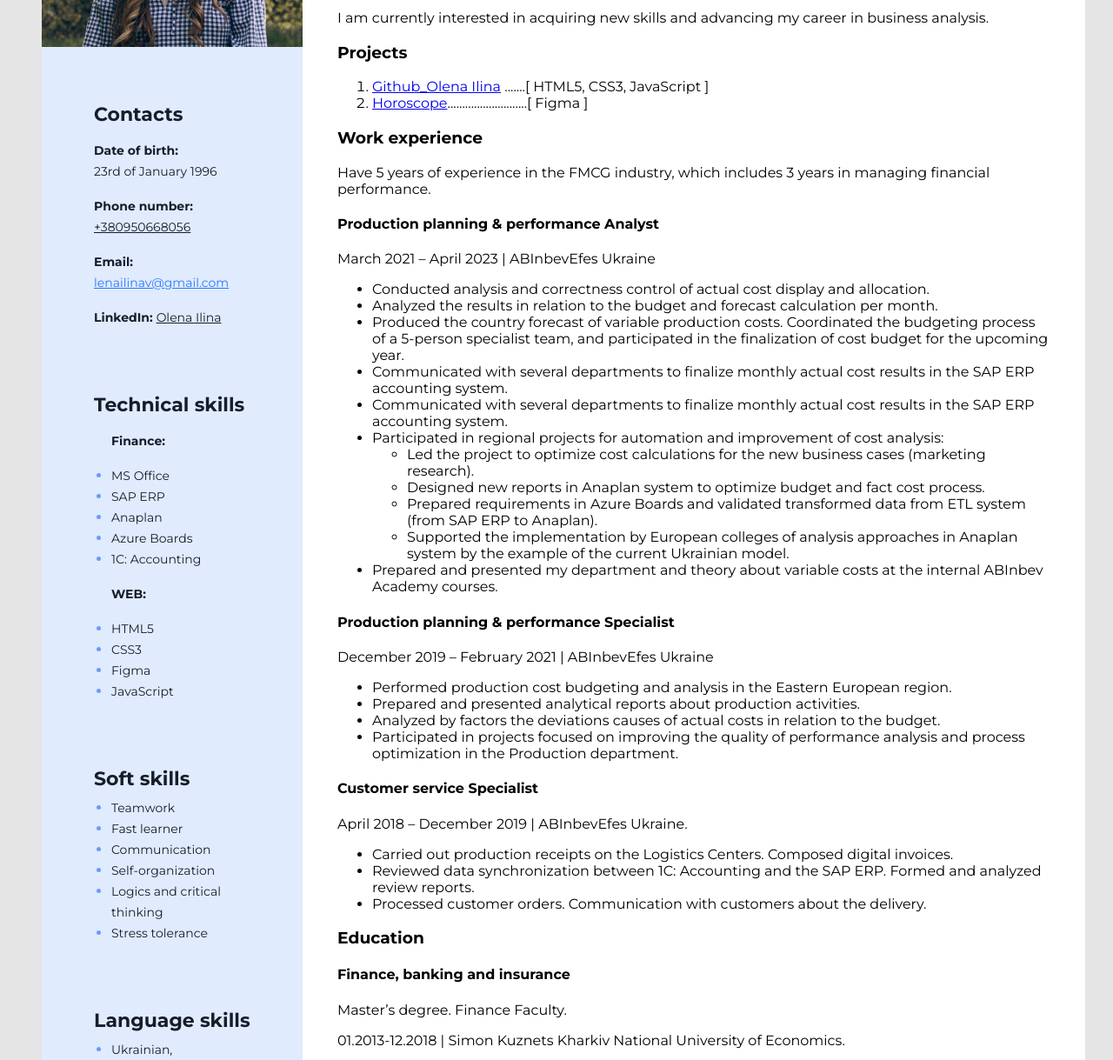
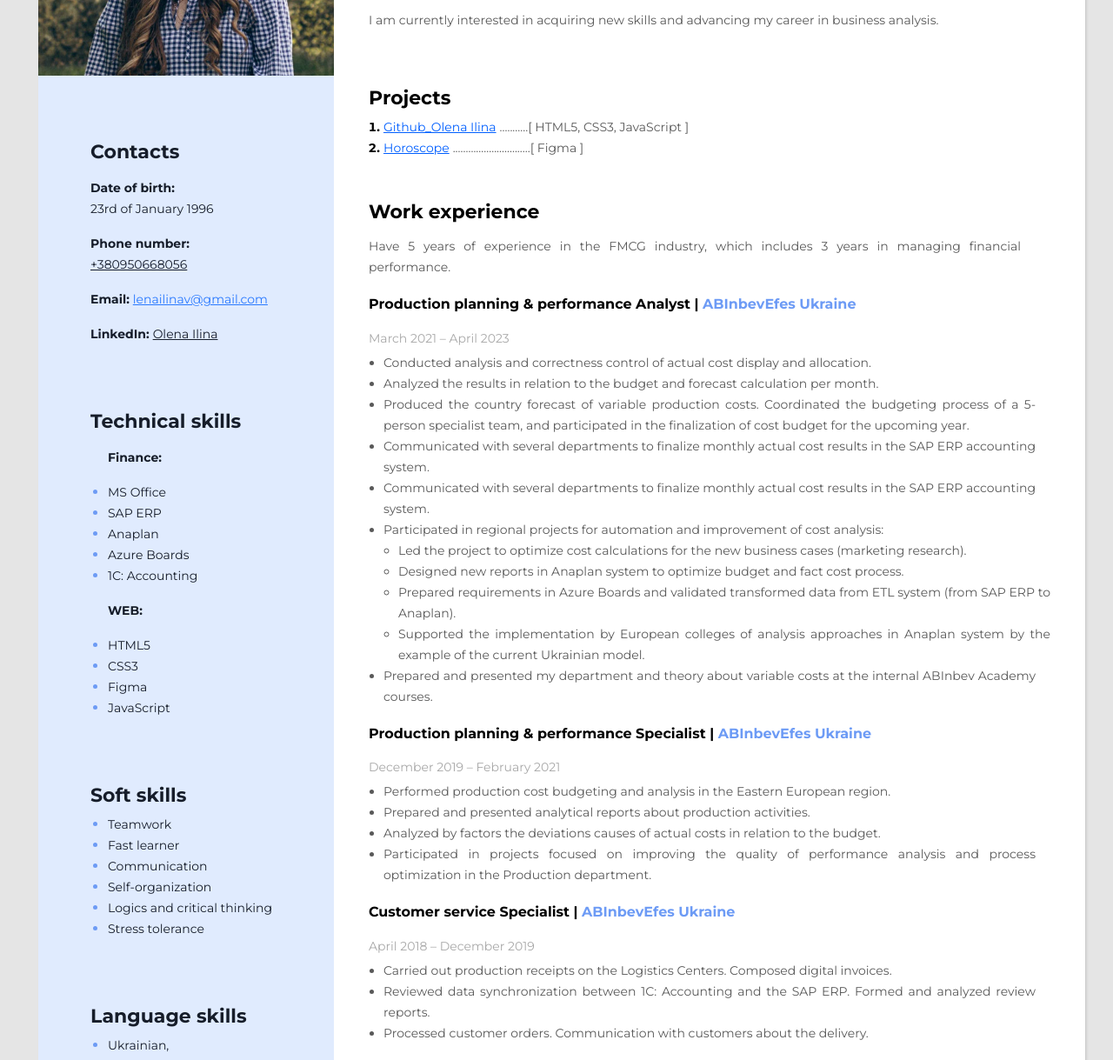
Before and after one commit to OlenaIlinaV/cv, a plain HTML site: page index.html in a window 1280 px wide. Shown: the part 281-1500 px from the top of the page at 87% size. Drawn offline with Linux system fonts and the light colour scheme.

Commit message:
Add files via upload

```diff
--- a/css/style.css
+++ b/css/style.css
@@ -11,6 +11,7 @@ body{
     background-color:white;
     width: 1200px;
     margin: 0 auto;
+    box-shadow: 0px 4px 4px 0px rgba(0, 0, 0, 0.25);
 }
 
 /* Main content */
@@ -18,28 +19,150 @@ body{
     padding: 40px;
 }
 
+.main_content_title {
+    color: #000;
+    font-size: 22px;
+    font-style: normal;
+    font-weight: 700;
+    line-height: 27px;
+    margin: 0 0 8px 0;
+    }
+
 /* About me */
 .my_profession{
-    margin-bottom: 30px;
+color: #000;
+font-size: 14px;
+font-style: normal;
+font-weight: 700;
+line-height: 17px;
+margin: 0 0 18px 0;
 }
-h2{
-    font-size: 20px;
+
+.my_name {
+    color: #000;
+    font-size: 45px;
+    font-style: normal;
+    font-weight: 700;
+    line-height: 55px;
+    margin: 0 0 28px 0;
+}
+
+.my_description,
+.my_description_2 {
+color: #595959;
+font-size: 14px;
+font-style: normal;
+font-weight: 400;
+line-height: 24px;
+width: 750px;
+text-align: justify;
+}
+
+.about_me_container {
+margin-bottom: 64px;
+}
+
+/* Projects */
+
+.project-item {
+color: #000;
+font-size: 14px;
+font-style: normal;
+font-weight: 700;
+line-height: 24px;
+}
+
+.project_list {
+padding: 0 0 0 17px;
+margin: 0;
+}
+
+.projects_container {
+margin-bottom: 48px;
+}
+
+.project-item-deskr {
+color: #595959;
+font-size: 14px;
+font-style: normal;
+font-weight: 400;
+line-height: 24px;
+}
+
+.project-item-link {
+color: #005FFF;
+font-size: 14px;
+font-style: normal;
+font-weight: 400;
+line-height: 24px;
+text-decoration-line: underline;
+}
+
+/* Work experience */
+
+.work_experience_container {
+margin-bottom: 44px;
+}
+
+.work_experience_position {
+color: #000;
+font-size: 16px;
+font-style: normal;
+font-weight: 700;
+line-height: 20px;
+margin: o;
+}
+
+.work_experience_place {
+    margin-bottom: 16px;
+}
+.work_experience_company {
+color: #6D9BF5;
+font-size: 16px;
+font-style: normal;
+font-weight: 700;
+line-height: normal;
+}
+
+.work_period {
+color: #A8A8A8;
+font-size: 14px;
+font-style: normal;
+font-weight: 400;
+line-height: 15px;
+margin: 12px 0 8px 0;
+}
+
+.work_duties {
+color: #595959;
+font-size: 14px;
+font-style: normal;
+font-weight: 400;
+line-height: 24px;
+width: 750px;
+}
+
+.work_duties_list {
+    text-align: justify;
+    padding: 0 0 0 17px;
+    margin: 0;
 }
 
 /* Sidebar */
 .sidebar{
     background-color: #E0EBFE;
-    width: 370px
+    width: 340px
 }
 .my_photo{
-    margin-top: 40px;
+    margin: 40px 0 0 0;
+    padding: 0;
 }
 
 .contacts_container,
 .tech_skills_container,
 .soft_skills_container,
 .language_skills_container{
-    margin: 60px 60px 75px 60px;
+    margin: 70px 60px 75px 60px;
 }
 
 .sidebar_title {
--- a/index.html
+++ b/index.html
@@ -11,7 +11,7 @@
       rel="stylesheet"
     />
 
-    <title>📜 My resume 📜</title>
+    <title>My resume</title>
     <link rel="stylesheet" href="./css/style.css" />
   </head>
   <body>
@@ -20,144 +20,175 @@
       <!-- Main content -->
       <div class="main_content">
         <!-- About me -->
-        <div>
+        <div class="about_me_container">
           <h2 class="my_profession">Business analyst</h2>
-          <h1>Olena Ilina</h1>
+          <h1 class="my_name">Olena Ilina</h1>
 
-          <p>
+          <p class="my_description">
             A challenging and career-oriented position to utilize my experience and analytical
             skills and that provides opportunities for advancement. As a high-quality service-driven
             person, I aim to contribute competent analytics and first-class results in a dynamic
             company.
           </p>
-          <p>
+          <p class="my_description_2">
             I am currently interested in acquiring new skills and advancing my career in business
             analysis.
           </p>
         </div>
 
         <!-- My project -->
-        <div>
-          <h3>Projects</h3>
-          <ol>
+        <div class="projects_container">
+          <h3 class="main_content_title">Projects</h3>
+          <ol class="project_list">
             <li class="project-item">
-              <a href="https://github.com/OlenaIlinaV">Github_Olena Ilina</a>
-              .......[ HTML5, CSS3, JavaScript ]
+              <a href="https://github.com/OlenaIlinaV" class="project-item-link"
+                >Github_Olena Ilina</a
+              >
+              <span class="project-item-deskr">...........[ HTML5, CSS3, JavaScript ]</span>
             </li>
-            <li>
+            <li class="project-item">
               <a
                 href="https://www.figma.com/file/p0hwIIrZwKsJkFkjqYFElP/GO-IT_Ilina-Olena?type=design&node-id=0%3A1&mode=design&t=gyiPNSvxswacGn61-1"
+                class="project-item-link"
                 >Horoscope</a
-              >...........................[ Figma ]
+              >
+              <span class="project-item-deskr">..............................[ Figma ]</span>
             </li>
           </ol>
         </div>
         <!-- Work experience  -->
-        <div>
-          <h3>Work experience</h3>
-          Have 5 years of experience in the FMCG industry, which includes 3 years in managing
-          financial performance.
+        <div class="work_experience_container">
+          <h3 class="main_content_title">Work experience</h3>
+          <p class="my_description_2">
+            Have 5 years of experience in the FMCG industry, which includes 3 years in managing
+            financial performance.
+          </p>
           <!-- Work 1 -->
-          <div>
-            <h4>Production planning & performance Analyst</h4>
-            <p>March 2021 – April 2023 | ABInbevEfes Ukraine</p>
-            <ul type="disc">
-              <li>
+          <div class="work_experience_place">
+            <h4 class="work_experience_position">
+              Production planning & performance Analyst |
+              <span class="work_experience_company">ABInbevEfes Ukraine</span>
+            </h4>
+            <p class="work_period">March 2021 – April 2023</p>
+            <ul type="disc" class="work_duties_list">
+              <li class="work_duties">
                 Conducted analysis and correctness control of actual cost display and allocation.
               </li>
-              <li>
+              <li class="work_duties">
                 Analyzed the results in relation to the budget and forecast calculation per month.
               </li>
-              <li>
+              <li class="work_duties">
                 Produced the country forecast of variable production costs. Coordinated the
                 budgeting process of a 5-person specialist team, and participated in the
                 finalization of cost budget for the upcoming year.
               </li>
-              <li>
+              <li class="work_duties">
                 Communicated with several departments to finalize monthly actual cost results in the
                 SAP ERP accounting system.
               </li>
-              <li>
+              <li class="work_duties">
                 Communicated with several departments to finalize monthly actual cost results in the
                 SAP ERP accounting system.
               </li>
-              <li>
+              <li class="work_duties">
                 Participated in regional projects for automation and improvement of cost analysis:
               </li>
 
-              <ul type="circle">
-                <li>
+              <ul type="circle" class="work_duties_list">
+                <li class="work_duties">
                   Led the project to optimize cost calculations for the new business cases
                   (marketing research).
                 </li>
 
-                <li>
+                <li class="work_duties">
                   Designed new reports in Anaplan system to optimize budget and fact cost process.
                 </li>
 
-                <li>
+                <li class="work_duties">
                   Prepared requirements in Azure Boards and validated transformed data from ETL
                   system (from SAP ERP to Anaplan).
                 </li>
 
-                <li>
+                <li class="work_duties">
                   Supported the implementation by European colleges of analysis approaches in
                   Anaplan system by the example of the current Ukrainian model.
                 </li>
               </ul>
-              <li>
+              <li class="work_duties">
                 Prepared and presented my department and theory about variable costs at the internal
                 ABInbev Academy courses.
               </li>
             </ul>
           </div>
           <!-- Work 2 -->
-          <div>
-            <h4>Production planning & performance Specialist</h4>
-            <p>December 2019 – February 2021 | ABInbevEfes Ukraine</p>
-            <ul type="disc">
-              <li>
+          <div class="work_experience_place">
+            <h4 class="work_experience_position">
+              Production planning & performance Specialist |
+              <span class="work_experience_company">ABInbevEfes Ukraine</span>
+            </h4>
+            <p class="work_period">
+              December 2019 – February 2021
+              <!-- <span class="work_experience_company">ABInbevEfes Ukraine</span> -->
+            </p>
+            <ul type="disc" class="work_duties_list">
+              <li class="work_duties">
                 Performed production cost budgeting and analysis in the Eastern European region.
               </li>
-              <li>Prepared and presented analytical reports about production activities.</li>
-              <li>
+              <li class="work_duties">
+                Prepared and presented analytical reports about production activities.
+              </li>
+              <li class="work_duties">
                 Analyzed by factors the deviations causes of actual costs in relation to the budget.
               </li>
-              <li>
+              <li class="work_duties">
                 Participated in projects focused on improving the quality of performance analysis
                 and process optimization in the Production department.
               </li>
             </ul>
           </div>
           <!-- Work 3 -->
-          <div>
-            <h4>Customer service Specialist</h4>
-            <p>April 2018 – December 2019 | ABInbevEfes Ukraine.</p>
-            <ul type="disc">
-              <li>
+          <div class="work_experience_place">
+            <h4 class="work_experience_position">
+              Customer service Specialist |
+              <span class="work_experience_company">ABInbevEfes Ukraine</span>
+            </h4>
+            <p class="work_period">
+              April 2018 – December 2019
+              <!-- <span class="work_experience_company">ABInbevEfes Ukraine</span> -->
+            </p>
+            <ul type="disc" class="work_duties_list">
+              <li class="work_duties">
                 Carried out production receipts on the Logistics Centers. Composed digital invoices.
               </li>
-              <li>
+              <li class="work_duties">
                 Reviewed data synchronization between 1C: Accounting and the SAP ERP. Formed and
                 analyzed review reports.
               </li>
-              <li>Processed customer orders. Communication with customers about the delivery.</li>
+              <li class="work_duties">
+                Processed customer orders. Communication with customers about the delivery.
+              </li>
             </ul>
           </div>
         </div>
 
         <!-- Education -->
-        <div>
-          <h3>Education</h3>
-          <h4>Finance, banking and insurance</h4>
-          <p>Master’s degree. Finance Faculty.</p>
-          <p>01.2013-12.2018 | Simon Kuznets Kharkiv National University of Economics.</p>
+        <div class="work_experience_place">
+          <h3 class="main_content_title">Education</h3>
+
+          <h4>
+            Finance, banking and insurance |
+            <span class="work_experience_company"
+              >Simon Kuznets Kharkiv National University of Economics</span
+            >
+          </h4>
+          <p class="work_duties">Master’s degree. Finance Faculty</p>
+          <p class="work_period">September 2013 - December 2018</p>
         </div>
       </div>
 
       <!-- Sidebar -->
       <aside class="sidebar">
-        <img src="img/Photo-259.jpg" alt="My photo" width="300" class="my_photo" />
+        <img src="img/Photo-259.jpg" alt="My photo" width="340" class="my_photo" />
 
         <!-- Contacts -->
         <div class="contacts_container">
```
